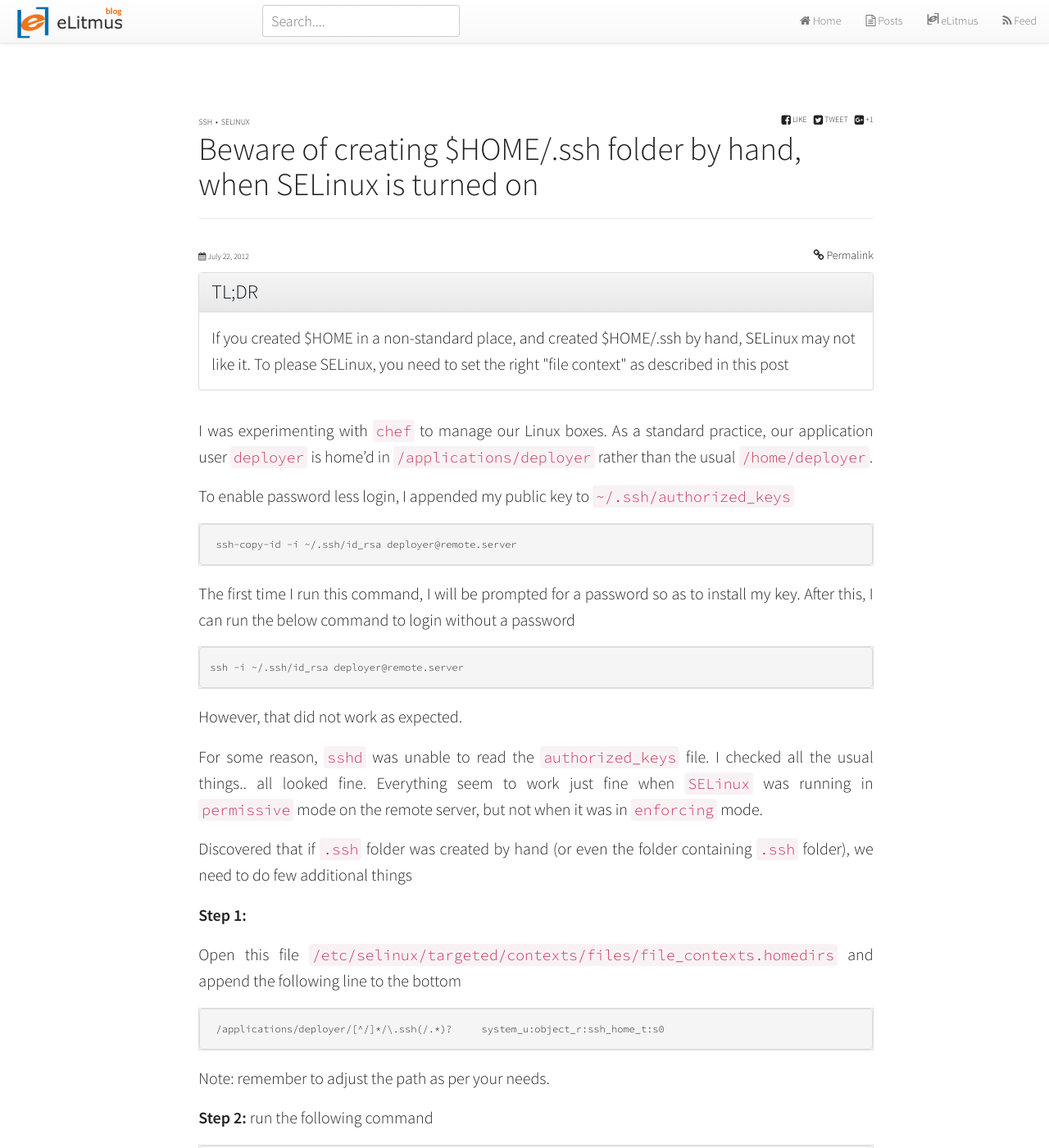
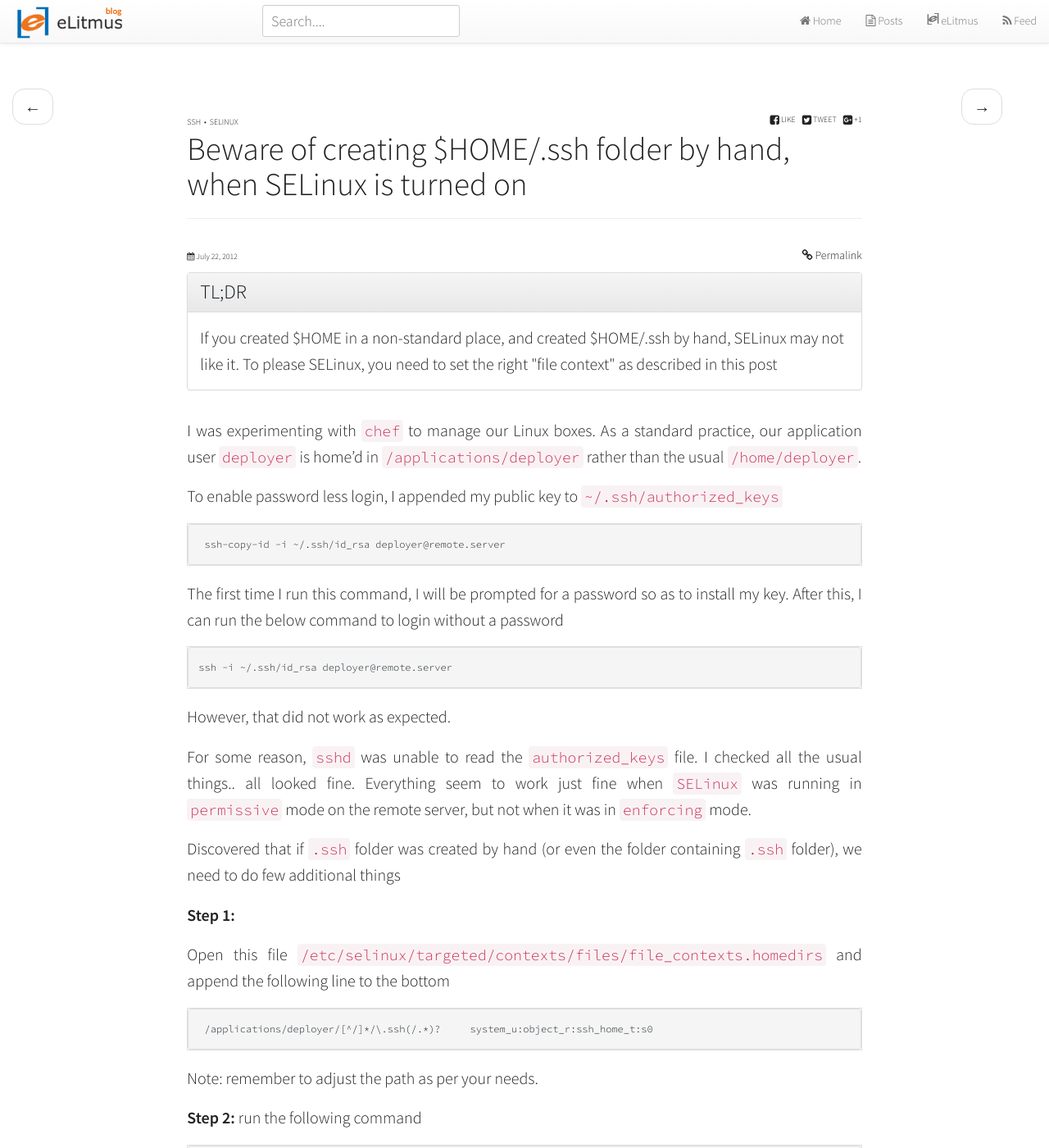
Before and after one commit to shubham9411/blog, a Jekyll site: the page built from _posts/2012-07-22-beware-of-creating-ssh-folder-by-hand-when-selinux-is-turned-on.md, in a window 1280 px wide and 1400 px high. Shown: the whole window at 82% size. Built offline with Jekyll 4.4.1, drawn with Linux system fonts in a browser that asks for light colours; nearby versions of some CDN libraries; some web fonts are replaced; some of the changed text lies outside the part shown.

Commit message:
reduced the size of social icons in author widget, added right and left arrow affixes, but there seems to be a problem with affixes, so had to remove the margin

```diff
--- a/_data/authors.yml
+++ b/_data/authors.yml
@@ -7,6 +7,9 @@
    github: shireeshj
    stackexchange:
    linkedin: shireeshj
+   instagram:
+   tumblr:
+   flickr:
    bio: "Shireesh heads technology at eLitmus. He is generally curious about things, especially technology.
       His curiosity almost cost him his first job when he hacked into a customer's system to gain unauthorized internet
       access (mid '90s). He was lucky, his employer saw this as a potential rather than a threat."
--- a/_includes/author-widget.html
+++ b/_includes/author-widget.html
@@ -9,40 +9,40 @@
                 <img src="{{ site.url }}{{ site.baseurl }}/images/{{ post_author.avatar }}" alt="{{ post_author.name }} photo" class="author-photo img-circle"/>
                 <span class="author vcard"><span class="fn">{{ post_author.name }}</span></span>
 
-                <div class="social-icons">
+                <div class="nav-icon-size-reduce social-icons">
                   {% if post_author.twitter %}
-                    <a href="http://twitter.com/{{ post_author.twitter }}"  title="{{ post_author.name }} on Twitter"  target="_blank"><i class="fa fa-twitter fa-lg"></i></a>
+                    <a href="http://twitter.com/{{ post_author.twitter }}"  title="{{ post_author.name }} on Twitter"  target="_blank"><i class="fa fa-twitter "></i></a>
                   {% endif %}
                   {% if post_author.facebook %}
-                    <a href="http://facebook.com/{{ post_author.facebook }}"  title="{{ post_author.name }} on Facebook"  target="_blank"><i class="fa fa-facebook fa-lg"></i></a>
+                    <a href="http://facebook.com/{{ post_author.facebook }}"  title="{{ post_author.name }} on Facebook"  target="_blank"><i class="fa fa-facebook "></i></a>
                   {% endif %}
 
                   {% if post_author.google_plus %}
-                    <a href="{{ post_author.google_plus }}" title="{{ post_author.name}} on Google+" target="_blank"><i class="fa fa-google-plus fa-lg"></i></a>
+                    <a href="{{ post_author.google_plus }}" title="{{ post_author.name}} on Google+" target="_blank"><i class="fa fa-google-plus "></i></a>
                   {% endif %}
 
                   {% if post_author.linkedin %}
-                    <a href="http://linkedin.com/in/{{ post_author.linkedin }}" title="{{ post_author.name}} on LinkedIn" target="_blank"><i class="fa fa-linkedin fa-lg"></i></a>
+                    <a href="http://linkedin.com/in/{{ post_author.linkedin }}" title="{{ post_author.name}} on LinkedIn" target="_blank"><i class="fa fa-linkedin "></i></a>
                   {% endif %}
 
                   {% if post_author.stackexchange %}
-                    <a href="{{ post_author.stackexchange }}" title="{{ post_author.name}} on StackExchange" target="_blank"><i class="fa fa-fa-stack-overflow fa-lg"></i></a>
+                    <a href="{{ post_author.stackexchange }}" title="{{ post_author.name}} on StackExchange" target="_blank"><i class="fa fa-stack-overflow "></i></a>
                   {% endif %}
 
                   {% if post_author.instagram %}
-                    <a href="http://instagram.com/{{ post_author.instagram }}" title="{{ post_author.name}} on Instagram" target="_blank"><i class="fa fa-instagram fa-lg"></i></a>
+                    <a href="http://instagram.com/{{ post_author.instagram }}" title="{{ post_author.name}} on Instagram" target="_blank"><i class="fa fa-instagram "></i></a>
                   {% endif %}
 
                   {% if post_author.flickr %}
-                    <a href="http://www.flickr.com/photos/{{ post_author.flickr }}" title="{{ post_author.name}} on Flickr" target="_blank"><i class="fa fa-flickr fa-lg"></i></a>
+                    <a href="http://www.flickr.com/photos/{{ post_author.flickr }}" title="{{ post_author.name}} on Flickr" target="_blank"><i class="fa fa-flickr "></i></a>
                   {% endif %}
 
                   {% if post_author.github %}
-                    <a href="http://github.com/{{ post_author.github }}" title="{{ post_author.name}} on Github" target="_blank"><i class="fa fa-github fa-lg"></i></a>
+                    <a href="http://github.com/{{ post_author.github }}" title="{{ post_author.name}} on Github" target="_blank"><i class="fa fa-github "></i></a>
                   {% endif %}
 
                   {% if post_author.tumblr %}
-                    <a href="http://{{ post_author.tumblr }}.tumblr.com" title="{{ post_author.name}} on Tumblr" target="_blank"><i class="fa fa-tumblr fa-lg"></i></a>
+                    <a href="http://{{ post_author.tumblr }}.tumblr.com" title="{{ post_author.name}} on Tumblr" target="_blank"><i class="fa fa-tumblr "></i></a>
                   {% endif %}
                 </div><!-- /.social-icons -->
               </center>
--- a/_layouts/post.html
+++ b/_layouts/post.html
@@ -10,8 +10,15 @@
 <body id="post">
   <div class="container-fluid">
   <div class="row">
-    <div class="col-md-2"></div>
-      <div class="col-md-8 marginal">
+    <div class="col-md-2">
+      <ul class="pager affix pull-left">
+          {% if page.previous %}
+            <li class="previous"><a href="{{ site.url }}{{ site.baseurl }}{{ page.previous.url }}" title="{{ page.previous.title }}">&larr; </a></li>
+          {% endif %}
+      </ul>
+    </div>
+      <div class="col-md-8">
+
       {% include navigation.html %}
         <div id="main" role="main" >
           <article class="hentry">
@@ -99,23 +106,34 @@
             <nav class="navbar nav-justified" role="navigation">
               <ul class="pager">
                 {% if page.previous %}
-                  <li class="previous"><a href="{{ site.url }}{{ site.baseurl }}{{ page.previous.url }}" title="{{ page.previous.title }}">&larr; Previous Post</a></li>
+                  <li class="previous"><a href="{{ site.url }}{{ site.baseurl }}{{ page.previous.url }}" title="{{ page.previous.title }}">&larr; </a></li>
                 {% endif %}
                 {% if page.next %}
-                  <li class="next"><a href="{{ site.url }}{{ site.baseurl }}{{ page.next.url }}" title="{{ page.next.title }}">Next Post &rarr;</a></li>
+                  <li class="next"><a href="{{ site.url }}{{ site.baseurl }}{{ page.next.url }}" title="{{ page.next.title }}"> &rarr;</a></li>
                 {% endif %}
               </ul>
             </nav>
           </article>
+
         </div><!-- /#main -->
-      </div><!--/col-md-2 -->
+
+      <!--/col-md-2 -->
+      <div class="col-md-2">
+        <ul class="pager">
+          {% if page.next %}
+            <li class="next affix pull-right"><a href="{{ site.url }}{{ site.baseurl }}{{ page.next.url }}" title="{{ page.next.title }}"> &rarr;</a></li>
+          {% endif %}
+        </ul>
+      </div>
+
     </div><!-- /row -->
-    </div>
+
     <div class="footer-wrapper">
       <footer role="contentinfo">
         {% include footer.html %}
       </footer>
     </div><!-- /.footer-wrapper -->
     {% include scripts.html %}
+    </div>
   </body>
 </html>
--- a/assets/css/customize.css
+++ b/assets/css/customize.css
@@ -51,7 +51,7 @@ body { padding-top: 70px; }
 }
 
 .marginal {
-  margin: 0px 14px 0px 14px;
+  padding: 0px 14px 0px 14px;
 }
 
 .entry-title-summary, .no-padding {
```
